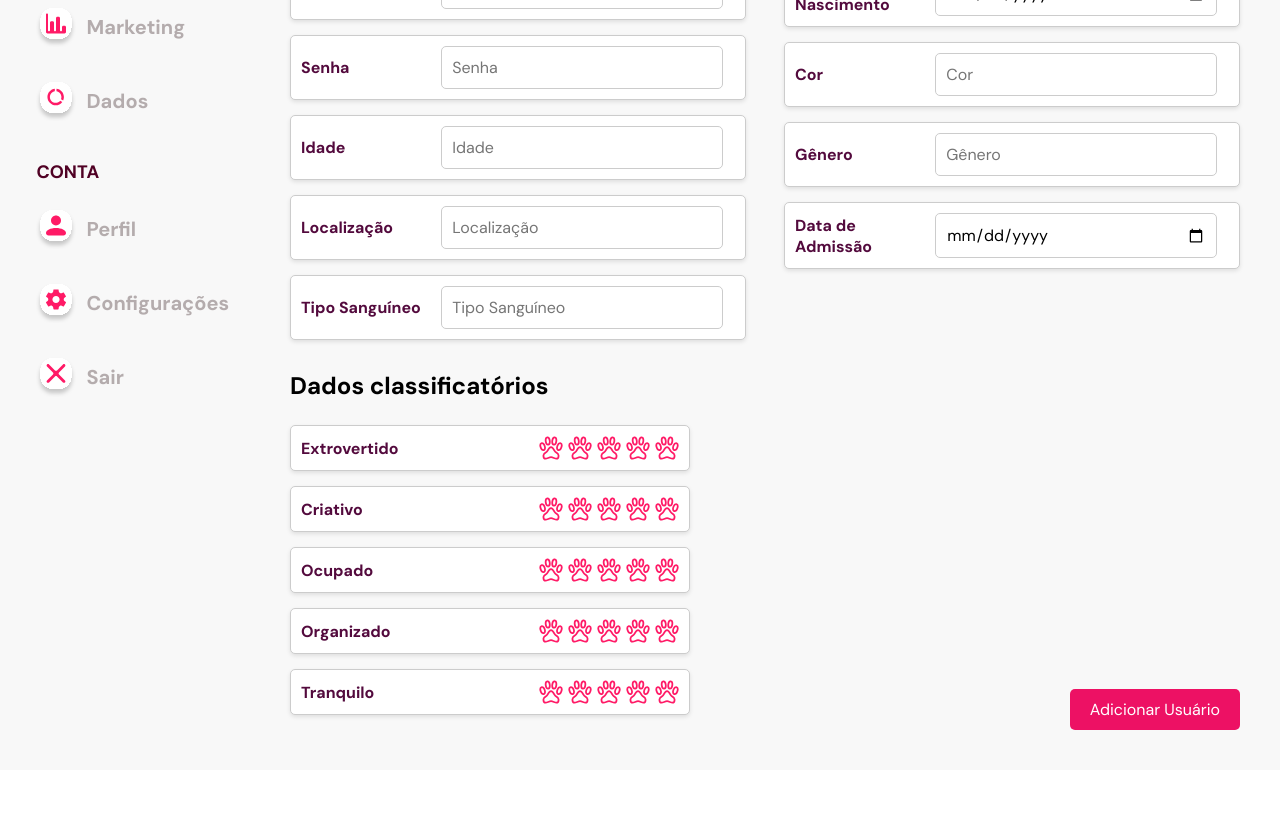
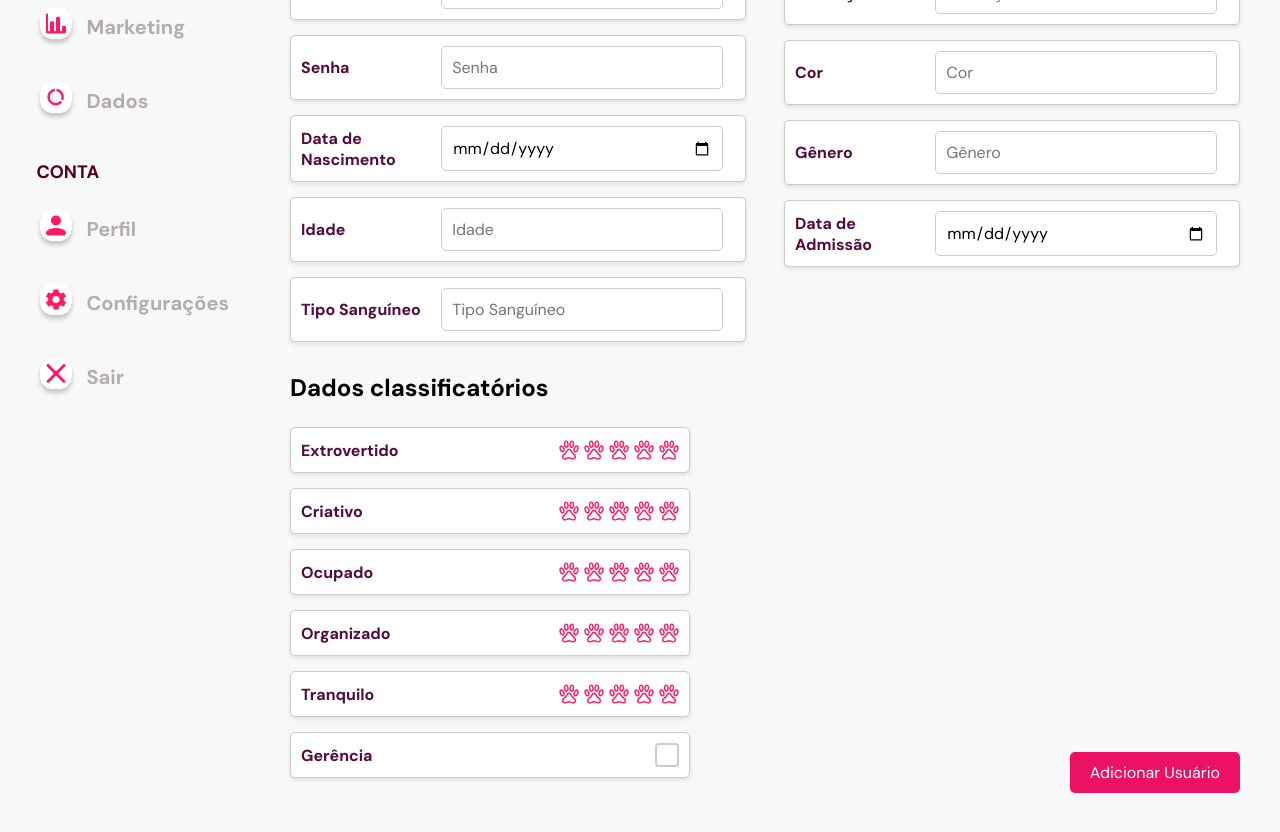
Before and after one commit to MatheusGom/Cattuccino_P5, a React (Create React App) app in the folder frontend/: page /dashboard/1/usuarios/novo in a window 1280 px wide. Shown: the part 240-1072 px from the top of the page. Before the commit the page ends 1010 px from the top, so only its background shows below. Built offline with nearby package versions, Linux system fonts and the light colour scheme; the HTML template or start-up script is replaced by a standard one.

Commit message:
fix: correct values to age input

```diff
--- a/frontend/src/components/RatingField/RatingField.module.css
+++ b/frontend/src/components/RatingField/RatingField.module.css
@@ -4,7 +4,7 @@
 }
 
 .rating-icon {
-    width: 24px;
+    width: 20px;
     height: 24px;
     cursor: pointer;
     transition: transform 0.2s ease;
--- a/frontend/src/components/RatingField/index.js
+++ b/frontend/src/components/RatingField/index.js
@@ -1,7 +1,6 @@
-import React, { useState } from 'react';
 import styles from './RatingField.module.css';
 
-const RatingField = ({ label, name, value, onChange }) => {
+const RatingField = ({ name, value, onChange }) => {
     const maxRating = 5;
 
     const handleClick = (rating) => {
--- a/frontend/src/pages/insertData/index.js
+++ b/frontend/src/pages/insertData/index.js
@@ -43,7 +43,28 @@ const InsertData = () => {
 
     const handleInputChange = (e, formSetter) => {
         const { name, value } = e.target;
-        formSetter((prevForm) => ({ ...prevForm, [name]: value }));
+
+        if (name === 'data_id') {
+            const date = new Date(value);
+            const weekDays = [
+                'SEGUNDA',
+                'TERCA',
+                'QUARTA',
+                'QUINTA',
+                'SEXTA',
+                'SABADO',
+                'DOMINGO',
+            ];
+            const dayOfWeek = weekDays[date.getDay()];
+
+            formSetter((prevForm) => ({
+                ...prevForm,
+                data_id: value,
+                dia_semana: dayOfWeek,
+            }));
+        } else {
+            formSetter((prevForm) => ({ ...prevForm, [name]: value }));
+        }
     };
 
     const handleSubmitFinanceiro = async (e) => {
@@ -319,7 +340,7 @@ const InsertData = () => {
                                         type="text"
                                         name="dia_semana"
                                         value={formMarketing.dia_semana}
-                                        onChange={(e) => handleInputChange(e, setFormMarketing)}
+                                        readOnly
                                         placeholder="Dia da Semana"
                                         className={styles.input}
                                     />
--- a/frontend/src/pages/insertUser/InsertUser.module.css
+++ b/frontend/src/pages/insertUser/InsertUser.module.css
@@ -8,7 +8,7 @@
 }
 
 .sidebar {
-    height: 100%;
+    width: 100%;
     position: fixed;
     top: 0;
     left: 0;
@@ -148,6 +148,48 @@
     justify-content: space-between;
 }
 
+.checkbox-label {
+    display: flex;
+    align-items: center;
+    cursor: pointer;
+    gap: 10px;
+    font-size: 1rem;
+    color: #530a3d;
+}
+
+.checkbox-input {
+    display: none;
+}
+
+.checkbox-custom {
+    width: 24px;
+    height: 24px;
+    border: 2px solid #ccc;
+    border-radius: 4px;
+    position: relative;
+    display: flex;
+    align-items: center;
+    justify-content: center;
+    transition: all 0.3s ease;
+}
+
+.checkbox-input:checked+.checkbox-custom {
+    background-color: #ed1164;
+    border-color: #ed1164;
+}
+
+.checkbox-custom::after {
+    content: '✔';
+    font-size: 16px;
+    color: white;
+    display: none;
+    position: absolute;
+}
+
+.checkbox-input:checked+.checkbox-custom::after {
+    display: block;
+}
+
 @media (max-width: 768px) {
     .form {
         flex-direction: column;
--- a/frontend/src/pages/insertUser/index.js
+++ b/frontend/src/pages/insertUser/index.js
@@ -25,14 +25,31 @@ const InsertUser = () => {
         OCUPAD: '',
         ORGANIZAD: '',
         TRANQUIL: '',
-        GERENCIA: '',
+        GERENCIA: 0,
     });
 
     const [activeButton, setActiveButton] = useState('management');
 
     const handleInputChange = (e) => {
         const { name, value } = e.target;
-        setForm({ ...form, [name]: value });
+
+        if (name === 'DT_NASCIMENTO') {
+            const birthDate = new Date(value);
+            const today = new Date();
+            let age = today.getFullYear() - birthDate.getFullYear();
+            const monthDiff = today.getMonth() - birthDate.getMonth();
+            if (monthDiff < 0 || (monthDiff === 0 && today.getDate() < birthDate.getDate())) {
+                age--;
+            }
+
+            setForm((prevForm) => ({
+                ...prevForm,
+                DT_NASCIMENTO: value,
+                IDADE: age > 0 ? age : '',
+            }));
+        } else {
+            setForm({ ...form, [name]: value });
+        }
     };
 
     const handleSubmit = async (e) => {
@@ -112,6 +129,16 @@ const InsertUser = () => {
                                 />
                             </div>
                             <div className={styles.row}>
+                                <p className={styles['form-p']}>Data de Nascimento</p>
+                                <input
+                                    type="date"
+                                    name="DT_NASCIMENTO"
+                                    value={form.DT_NASCIMENTO}
+                                    onChange={handleInputChange}
+                                    className={styles.input}
+                                />
+                            </div>
+                            <div className={styles.row}>
                                 <p className={styles['form-p']}>Idade</p>
                                 <input
                                     type="number"
@@ -120,17 +147,7 @@ const InsertUser = () => {
                                     onChange={handleInputChange}
                                     placeholder="Idade"
                                     className={styles.input}
-                                />
-                            </div>
-                            <div className={styles.row}>
-                                <p className={styles['form-p']}>Localização</p>
-                                <input
-                                    type="text"
-                                    name="LOCALIZACAO"
-                                    value={form.LOCALIZACAO}
-                                    onChange={handleInputChange}
-                                    placeholder="Localização"
-                                    className={styles.input}
+                                    readOnly
                                 />
                             </div>
                             <div className={styles.row}>
@@ -147,6 +164,17 @@ const InsertUser = () => {
                         </div>
                         <div className={styles['form-col-r']}>
                             <div className={styles.row}>
+                                <p className={styles['form-p']}>Localização</p>
+                                <input
+                                    type="text"
+                                    name="LOCALIZACAO"
+                                    value={form.LOCALIZACAO}
+                                    onChange={handleInputChange}
+                                    placeholder="Localização"
+                                    className={styles.input}
+                                />
+                            </div>
+                            <div className={styles.row}>
                                 <p className={styles['form-p']}>Formação</p>
                                 <input
                                     type="text"
@@ -154,16 +182,6 @@ const InsertUser = () => {
                                     value={form.FORMACAO}
                                     onChange={handleInputChange}
                                     placeholder="Formação"
-                                    className={styles.input}
-                                />
-                            </div>
-                            <div className={styles.row}>
-                                <p className={styles['form-p']}>Data de Nascimento</p>
-                                <input
-                                    type="date"
-                                    name="DT_NASCIMENTO"
-                                    value={form.DT_NASCIMENTO}
-                                    onChange={handleInputChange}
                                     className={styles.input}
                                 />
                             </div>
@@ -248,6 +266,23 @@ const InsertUser = () => {
                                         onChange={handleInputChange}
                                     />
                                 </div>
+                                <div className={styles['row-cl']}>
+                                    <p className={styles['form-p']}>Gerência</p>
+                                    <label className={styles['checkbox-label']}>
+                                        <input
+                                            type="checkbox"
+                                            className={styles['checkbox-input']}
+                                            checked={form.GERENCIA === 1}
+                                            onChange={(e) =>
+                                                setForm((prevForm) => ({
+                                                    ...prevForm,
+                                                    GERENCIA: e.target.checked ? 1 : 0,
+                                                }))
+                                            }
+                                        />
+                                        <span className={styles['checkbox-custom']} />
+                                    </label>
+                                </div>
                             </div>
                             <button type="submit" className={styles.button}>
                                 <p>Adicionar Usuário</p>
--- a/frontend/src/pages/userPage/UserPage.module.css
+++ b/frontend/src/pages/userPage/UserPage.module.css
@@ -1,11 +1,7 @@
 .users-background {
     background-color: #F8F8F8;
-    height: 100vh;
-}
-
-.paws {
-    display: flex;
-    gap: 8px;
+    min-height: 100vh;
+    width: 100%;
 }
 
 .users-body {
@@ -139,3 +135,18 @@
     justify-content: center;
     align-items: center;
 }
+
+.user-ratings p {
+    font-size: 20px;
+}
+
+.paws {
+    padding-top: 1vh;
+    padding-bottom: 1vh;
+    display: flex;
+    gap: 5px;
+}
+
+.paws img {
+    width: 35%;
+}
```
